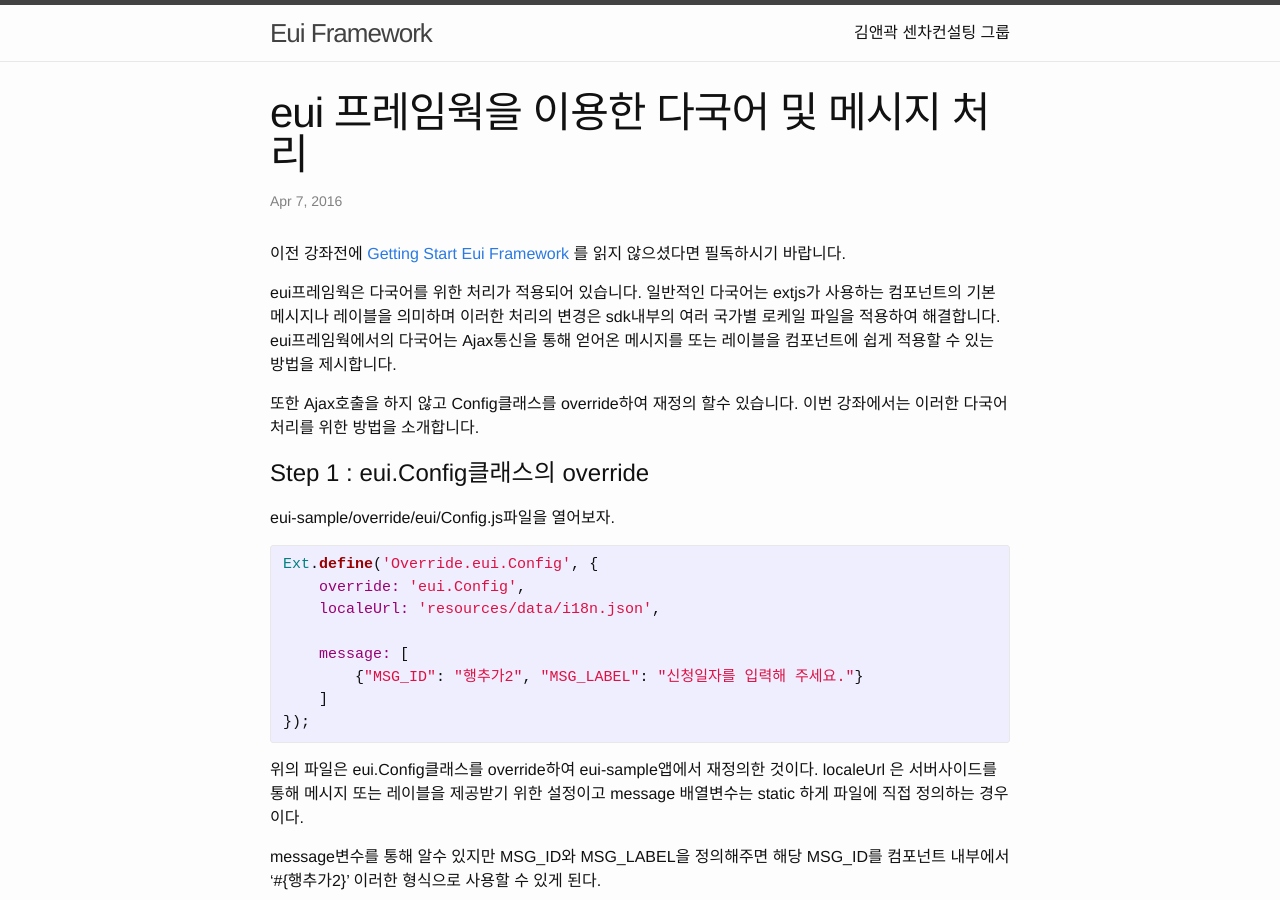
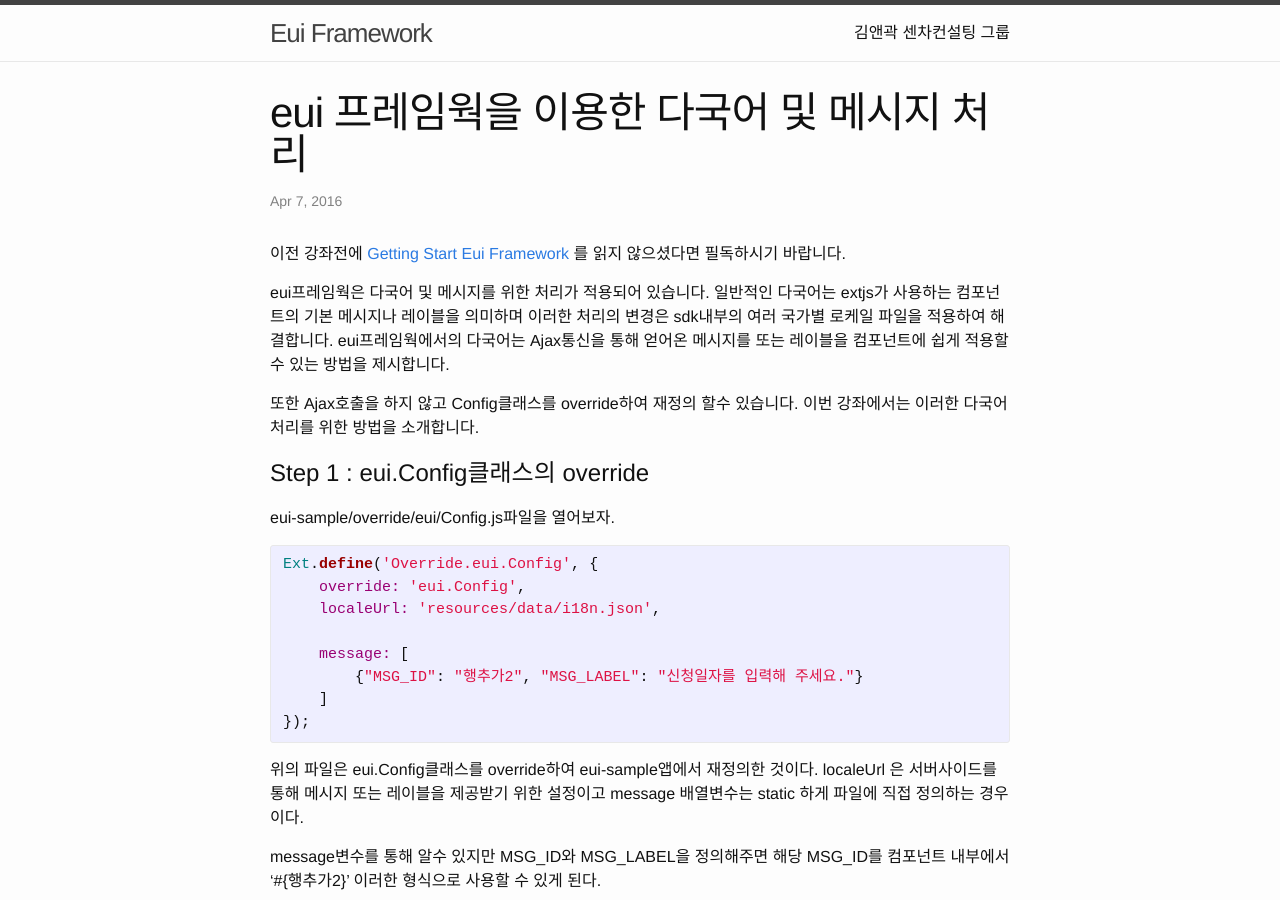
Before and after one commit to benneykwag/benneykwag.github.io, a Jekyll site: the page built from _posts/2016-04-08-다국어처리.md, in a window 1280 px wide and 900 px high. Built offline with Jekyll 4.4.1, drawn with Linux system fonts in a browser that asks for light colours; comment, search, counter and statistics services are not loaded.

Commit message:
다국어 및 메시지

```diff
--- a/_posts/2016-04-08-다국어처리.md
+++ b/_posts/2016-04-08-다국어처리.md
@@ -8,7 +8,7 @@ categories: lecture
 ---
 이전 강좌전에 [Getting Start Eui Framework][gettingstart] 를 읽지 않으셨다면 필독하시기 바랍니다.
 
-eui프레임웍은 다국어를 위한 처리가 적용되어 있습니다. 일반적인 다국어는 extjs가 사용하는 컴포넌트의
+eui프레임웍은 다국어 및 메시지를 위한 처리가 적용되어 있습니다. 일반적인 다국어는 extjs가 사용하는 컴포넌트의
 기본 메시지나 레이블을 의미하며 이러한 처리의 변경은 sdk내부의 여러 국가별 로케일 파일을 적용하여 해결합니다.
 eui프레임웍에서의 다국어는 Ajax통신을 통해 얻어온 메시지를 또는 레이블을 컴포넌트에 쉽게 적용할 수 있는 방법을 제시합니다.
 
```
Also changed, not shown: 1 other file.
